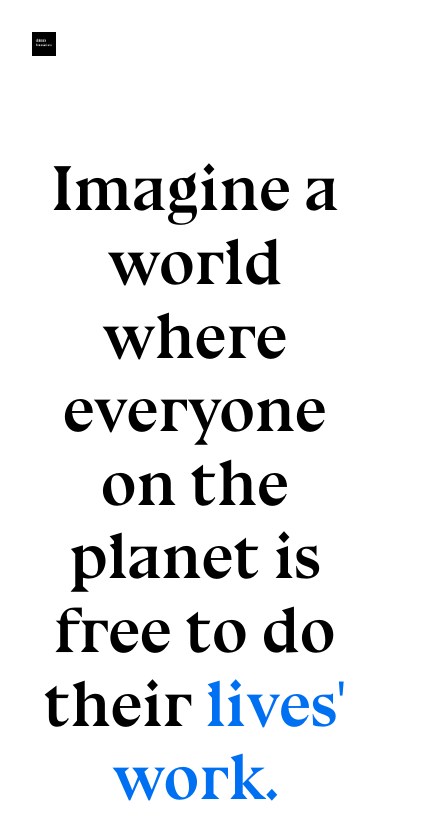
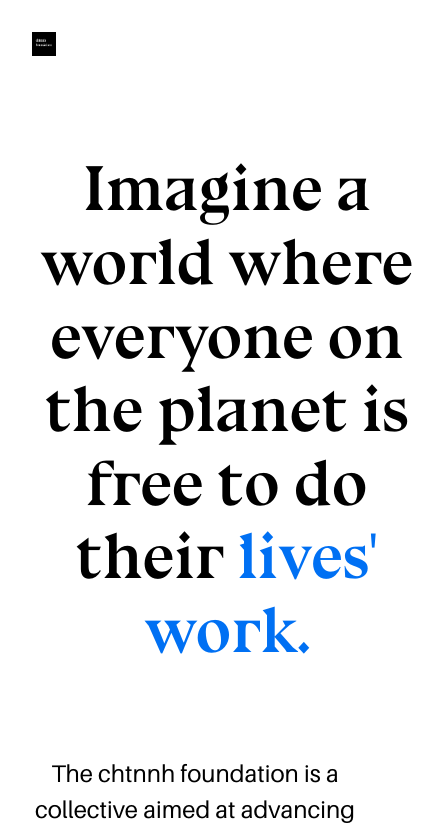
Before and after one commit to chtnnhfndn/chtnnhfndn.github.io, a Next.js app: page / in a window 390 px wide. Shown: the top 834 px of the page, 422 px wide, since content can reach past the window. Built offline with nearby package versions, Linux system fonts and the light colour scheme.

Commit message:
feat: adjust lp title width

```diff
--- a/styles/Home.module.css
+++ b/styles/Home.module.css
@@ -65,7 +65,8 @@
 }
 
 .title {
-  margin: 0;
+  width: 70vw;
+  margin: 0 auto;
   line-height: 1.15;
   font-size: 4rem;
   font-family: "BluuNext-Bold";
@@ -163,6 +164,10 @@
     display: none;
   }
 
+  .title {
+    width: 100vw;
+  }
+
   .joinUsNavbar {
     display: none;
   }
```
